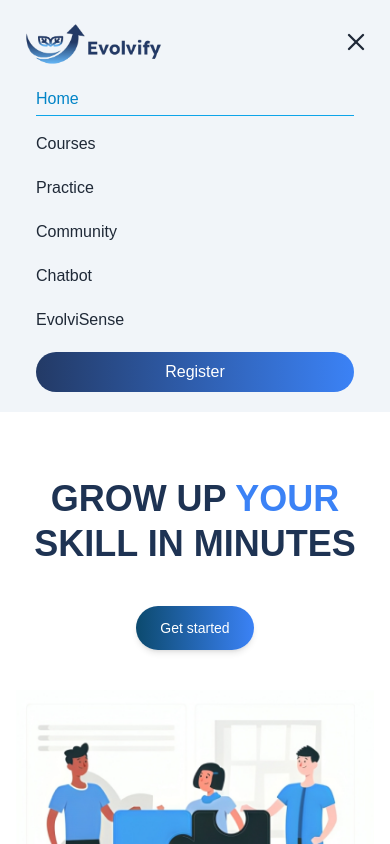
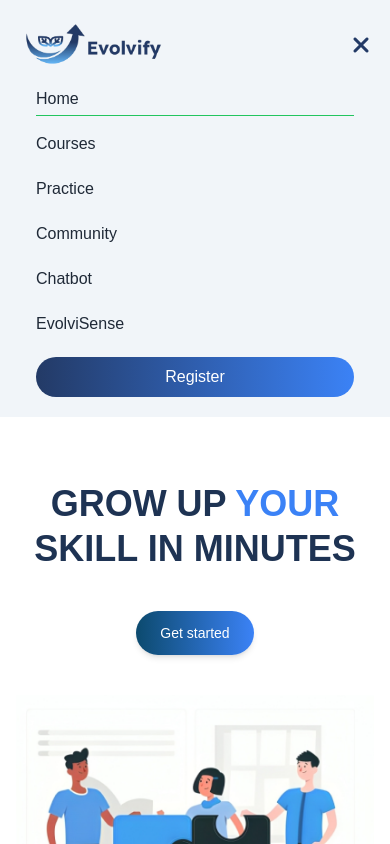
Before and after one commit to Evolvify-Project/Evolvify-Website, a React (Vite) app: page /home in a window 390 px wide. Both pictures are taken after a click on the button 356 px from the left and 41 px from the top of the page. Shown: the top 844 px of the page. Built offline with nearby package versions, Linux system fonts and the light colour scheme.

Commit message:
updates in navbar

```diff
--- a/src/components/navbar/Navbar.jsx
+++ b/src/components/navbar/Navbar.jsx
@@ -1,31 +1,31 @@
-// استيراد الأدوات والمكتبات الضرورية
+// Import necessary tools and libraries
 import React, { useState, useEffect, useRef } from "react";
 import logoDark from "../../assets/images/logo.png";
 import logoLight from "../../assets/images/light-logo.png";
 import placeHolderImg from "../../assets/images/placeholder-vector.jpg";
 import { NavLink, Link, useNavigate } from "react-router-dom";
-import { Menu, X, ChevronDown } from "lucide-react"; // أيقونات
+import { Menu, X, ChevronDown } from "lucide-react"; // Icons
 import axios from "axios";
 
-// تعريف كمبوننت Navbar
+// Define Navbar component
 export default function Navbar() {
-  // حالات (States) للتحكم في عرض المكونات المختلفة
-  const [isOpen, setIsOpen] = useState(false); // للقائمة الجانبية في الموبايل
-  const [isLoggedIn, setIsLoggedIn] = useState(false); // حالة تسجيل الدخول
-  const [isDropdownOpen, setIsDropdownOpen] = useState(false); // القائمة المنسدلة للبروفايل
-  const [profileImage, setProfileImage] = useState(placeHolderImg); // صورة البروفايل
-  const [isScrolled, setIsScrolled] = useState(false); // هل المستخدم عمل scroll
-  const [navbarColor, setNavbarColor] = useState(false); // تغيير لون الخلفية عند السكروول
-  const navigate = useNavigate(); // للتنقل بين الصفحات
-  const dropdownRef = useRef(null); // مرجع للقائمة المنسدلة عشان نقدر نقفلها لما نضغط براها
+  // States for controlling component visibility
+  const [isOpen, setIsOpen] = useState(false); // Mobile menu
+  const [isLoggedIn, setIsLoggedIn] = useState(false); // Login status
+  const [isDropdownOpen, setIsDropdownOpen] = useState(false); // Profile dropdown
+  const [profileImage, setProfileImage] = useState(placeHolderImg); // Profile image
+  const [isScrolled, setIsScrolled] = useState(false); // Scroll status
+  const [navbarColor, setNavbarColor] = useState(false); // Background color on scroll
+  const navigate = useNavigate(); // For navigation
+  const dropdownRef = useRef(null); // Reference for dropdown to close on outside click
 
-  // دالة لتبديل عرض القائمة الجانبية في الموبايل
+  // Toggle mobile menu
   const toggleMenu = () => setIsOpen(!isOpen);
 
-  // دالة لتبديل فتح/غلق القائمة المنسدلة للبروفايل
+  // Toggle profile dropdown
   const toggleDropdown = () => setIsDropdownOpen(!isDropdownOpen);
 
-  // التحقق إذا كان الرابط صحيح
+  // Validate URL
   const isValidUrl = (url) => {
     try {
       new URL(url);
@@ -35,10 +35,10 @@ export default function Navbar() {
     }
   };
 
-  // التحقق من تسجيل الدخول وجلب صورة البروفايل
+  // Check login status and fetch profile image
   useEffect(() => {
     const token = localStorage.getItem("userToken");
-    setIsLoggedIn(!!token); // إذا فيه توكن، المستخدم مسجل دخول
+    setIsLoggedIn(!!token); // Set login status based on token
 
     if (token) {
       axios
@@ -50,11 +50,11 @@ export default function Navbar() {
         })
         .then((response) => {
           let imageUrl = response.data?.imageUrl;
-          // إذا الرابط مش كامل نضيف رابط السيرفر
+          // Add server URL if the link is not complete
           if (imageUrl && !isValidUrl(imageUrl)) {
             imageUrl = `https://evolvify.runasp.net${imageUrl}`;
           }
-          // لو الرابط سليم نحط الصورة، غير كده نرجع للصورة الافتراضية
+          // Set profile image if URL is valid, else use placeholder
           if (imageUrl && isValidUrl(imageUrl)) {
             setProfileImage(imageUrl);
           } else {
@@ -68,7 +68,7 @@ export default function Navbar() {
     }
   }, []);
 
-  // التحكم في لون الخلفية عند التمرير (scroll)
+  // Control background color on scroll
   useEffect(() => {
     const handleScroll = () => {
       setIsScrolled(window.scrollY > 0);
@@ -80,7 +80,7 @@ export default function Navbar() {
     };
   }, []);
 
-  // دالة تسجيل الخروج
+  // Handle logout
   const handleLogout = () => {
     localStorage.removeItem("userToken");
     setIsLoggedIn(false);
@@ -89,7 +89,7 @@ export default function Navbar() {
     navigate("./login");
   };
 
-  // إغلاق القائمة المنسدلة إذا المستخدم ضغط براها
+  // Close dropdown on outside click
   useEffect(() => {
     const handleClickOutside = (event) => {
       if (dropdownRef.current && !dropdownRef.current.contains(event.target)) {
@@ -106,7 +106,7 @@ export default function Navbar() {
 
   return (
     <>
-      {/* شريط التنقل */}
+      {/* Navbar */}
       <nav
         className={`p-5 shadow-md transition-all duration-300 ${
           navbarColor ? "bg-darkBlue text-white" : "bg-slate-100 text-gray-800"
@@ -115,7 +115,7 @@ export default function Navbar() {
         }`}
       >
         <div className="container mx-auto flex items-center justify-between gap-4">
-          {/* شعار الموقع */}
+          {/* Website logo */}
           <Link to="./">
             <img
               src={navbarColor ? logoLight : logoDark}
@@ -124,7 +124,7 @@ export default function Navbar() {
             />
           </Link>
 
-          {/* روابط الصفحات (في الشاشات الكبيرة) */}
+          {/* Page links (desktop view) */}
           <ul className="hidden md:flex gap-8 items-center">
             {[
               "Home",
@@ -142,8 +142,10 @@ export default function Navbar() {
                       : `./${item.toLowerCase()}`
                   }
                   className={({ isActive }) =>
-                    `inline-block pb-2 relative before:content-[''] before:absolute before:w-0 before:h-0.5 before:bg-[#64B5F6] before:rounded-md before:left-0 before:-bottom-1 before:transition-[width] before:duration-300 hover:before:w-full ${
-                      isActive ? "before:w-full" : ""
+                    `inline-block pb-2 relative before:content-[''] before:absolute before:w-0 before:h-0.5 before:rounded-md before:left-0 before:-bottom-1 before:transition-[width] before:duration-300 ${
+                      isActive
+                        ? "before:w-full before:bg-green-500" // Green underline for active link
+                        : "hover:before:w-full hover:before:bg-[#64B5F6]" // Blue underline on hover for non-active links
                     } ${navbarColor ? "text-white" : "text-[#233A66]"}`
                   }
                 >
@@ -153,14 +155,14 @@ export default function Navbar() {
             ))}
           </ul>
 
-          {/* زر البروفايل أو التسجيل (في الشاشات الكبيرة) */}
+          {/* Profile or register button (desktop view) */}
           <div className="hidden md:block">
             {isLoggedIn ? (
               <div className="relative" ref={dropdownRef}>
-                {/* صورة البروفايل والسهم */}
+                {/* Profile image and arrow */}
                 <div className="flex items-center gap-2">
                   <button
-                    className="w-10 h-10 rounded-full overflow-hidden border-2 border-sky-500 focus:outline-none"
+                    className="w-10 h-10 rounded-full overflow-hidden border-2 border-[#64B5F6] focus:outline-none"
                     onClick={toggleDropdown}
                   >
                     <img
@@ -181,7 +183,7 @@ export default function Navbar() {
                   />
                 </div>
 
-                {/* القائمة المنسدلة */}
+                {/* Dropdown menu */}
                 {isDropdownOpen && (
                   <div
                     className={`absolute right-0 mt-2 w-48 border border-gray-200 rounded-md shadow-lg z-10 ${
@@ -235,15 +237,19 @@ export default function Navbar() {
             )}
           </div>
 
-          {/* زر فتح القائمة الجانبية في الموبايل */}
+          {/* Mobile menu toggle button */}
           <div className="md:hidden">
             <button onClick={toggleMenu}>
-              {isOpen ? <X size={28} /> : <Menu size={28} />}
+              {isOpen ? (
+                <i className="fas fa-times text-2xl sm:text-xl text-darkBlue hover:text-red-500 transition-all duration-500 hover:rotate-180" />
+              ) : (
+                <i className="fas fa-bars text-2xl text-darkBlue sm:text-xl transition-transform duration-300 hover:rotate-180" />
+              )}
             </button>
           </div>
         </div>
 
-        {/* القائمة الجانبية في الموبايل */}
+        {/* Mobile menu */}
         {isOpen && (
           <div className="md:hidden mt-4 px-4">
             <ul className="flex flex-col gap-4">
@@ -263,9 +269,13 @@ export default function Navbar() {
                         : `./${item.toLowerCase()}`
                     }
                     className={({ isActive }) =>
-                      isActive
-                        ? "text-sky-600 block pb-1 border-b border-sky-500"
-                        : "text-gray-800 block pb-1"
+                      `block pb-1 border-b  ${
+                        isActive
+                          ? "border-green-500" // Green underline for active link
+                          : `border-transparent ${
+                              navbarColor ? "text-white" : "text-gray-800"
+                            } hover:border-[#64B5F6]` // Blue underline on hover, white text when scrolled
+                      }`
                     }
                     onClick={() => setIsOpen(false)}
                   >
@@ -274,7 +284,7 @@ export default function Navbar() {
                 </li>
               ))}
 
-              {/* خيارات تسجيل أو تسجيل خروج حسب الحالة */}
+              {/* Register or logout options based on login status */}
               {!isLoggedIn ? (
                 <li>
                   <Link to="./signup" onClick={() => setIsOpen(false)}>
@@ -289,9 +299,13 @@ export default function Navbar() {
                     <NavLink
                       to="./dashboard"
                       className={({ isActive }) =>
-                        isActive
-                          ? "text-sky-600 block pb-1 border-b border-sky-500"
-                          : "text-gray-800 block pb-1"
+                        `block pb-1 border-b ${
+                          isActive
+                            ? "border-green-500"
+                            : `border-transparent ${
+                                navbarColor ? "text-white" : "text-gray-800"
+                              } hover:border-[#64B5F6]`
+                        }`
                       }
                       onClick={() => setIsOpen(false)}
                     >
@@ -301,7 +315,9 @@ export default function Navbar() {
                   <li>
                     <button
                       onClick={handleLogout}
-                      className="w-full text-left text-gray-800 block pb-1"
+                      className={`w-full text-left pb-1 border-b border-transparent ${
+                        navbarColor ? "text-white" : "text-gray-800"
+                      } hover:border-[#64B5F6]`}
                     >
                       Logout
                     </button>
@@ -313,7 +329,7 @@ export default function Navbar() {
         )}
       </nav>
 
-      {/* عنصر وهمي عشان يعمل padding لما الـ navbar يبقى ثابت */}
+      {/* Placeholder div for padding when navbar is fixed */}
       <div className={`${isScrolled ? "md:pt-20 hidden md:block" : ""}`}></div>
     </>
   );
```
